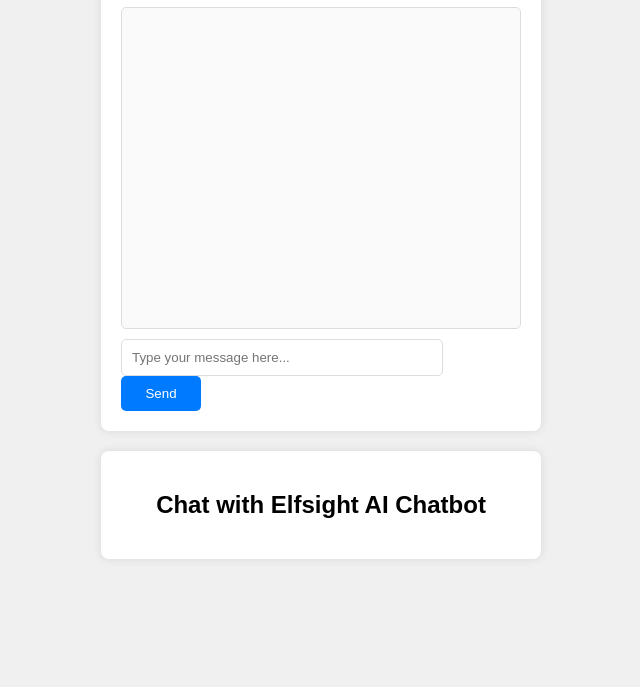
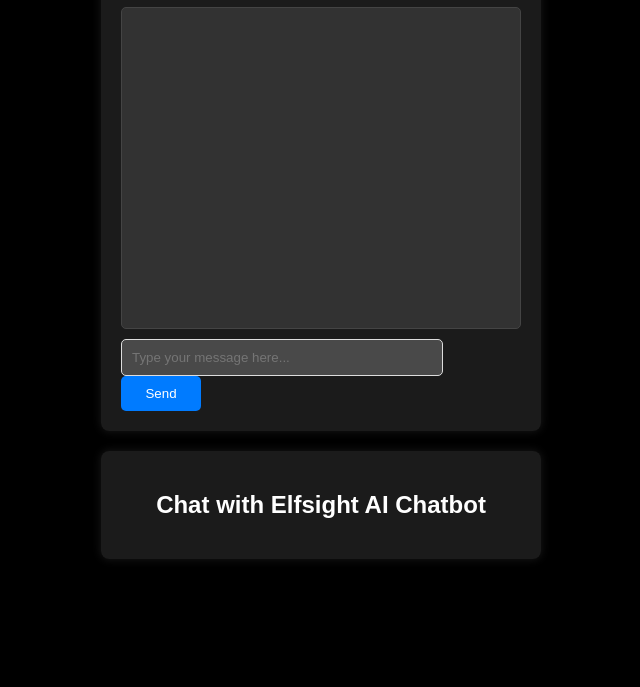
Before and after one commit to hardik444/JARVIS, a plain HTML site: page index.html in a window 1280 px wide. Shown: the part 113-800 px from the top of the page, without its empty margins (319-959 px from the left). Drawn offline with Linux system fonts and the light colour scheme.

Commit message:
Update styles.css

```diff
--- a/styles.css
+++ b/styles.css
@@ -1,30 +1,31 @@
 body {
-    background-color: #f0f0f0;
+    background-color: black; /* Set the background color to black */
     font-family: Arial, sans-serif;
+    color: white; /* Change text color to white for better contrast */
 }
 
 .chat-container {
     width: 400px;
-    margin: 20px auto; /* Slightly reduced margin */
-    background-color: white;
+    margin: 20px auto;
+    background-color: rgba(30, 30, 30, 0.9); /* Dark gray for chat container */
     border-radius: 8px;
-    box-shadow: 0 0 10px rgba(0, 0, 0, 0.1);
+    box-shadow: 0 0 10px rgba(255, 255, 255, 0.1);
     padding: 20px;
 }
 
 h1 {
     text-align: center;
-    color: #333;
+    color: #fff; /* White color for header text */
 }
 
 .chat-box {
     height: 300px;
     overflow-y: auto;
-    border: 1px solid #ddd;
+    border: 1px solid #444; /* Dark border color */
     border-radius: 5px;
     padding: 10px;
     margin-bottom: 10px;
-    background-color: #fafafa;
+    background-color: rgba(255, 255, 255, 0.1); /* Light gray for chat box */
 }
 
 .chat-message {
@@ -33,12 +34,12 @@
 
 .user {
     text-align: right;
-    color: blue;
+    color: #1E90FF; /* Bright blue for user messages */
 }
 
 .jarvis {
     text-align: left;
-    color: green;
+    color: #32CD32; /* Bright green for Jarvis messages */
 }
 
 input[type="text"] {
@@ -46,6 +47,8 @@
     padding: 10px;
     border-radius: 5px;
     border: 1px solid #ddd;
+    background-color: rgba(255, 255, 255, 0.2); /* Light input background */
+    color: white; /* Input text color */
 }
 
 button {
@@ -53,17 +56,21 @@
     padding: 10px;
     border-radius: 5px;
     border: none;
-    background-color: #007BFF;
+    background-color: #007BFF; /* Button background color */
     color: white;
     cursor: pointer;
 }
 
 .embedded-chatbot {
     width: 400px;
-    margin: 20px auto; /* Ensure spacing from the chat container */
+    margin: 20px auto;
     padding: 20px;
-    background-color: white;
+    background-color: rgba(30, 30, 30, 0.9); /* Dark gray for embedded chatbot container */
     border-radius: 8px;
-    box-shadow: 0 0 10px rgba(0, 0, 0, 0.1);
-    text-align: center; /* Center the title */
+    box-shadow: 0 0 10px rgba(255, 255, 255, 0.1);
+    text-align: center;
 }
+
+.embedded-chatbot h2 {
+    color: #fff; /* Title color for embedded chatbot */
+}
```
